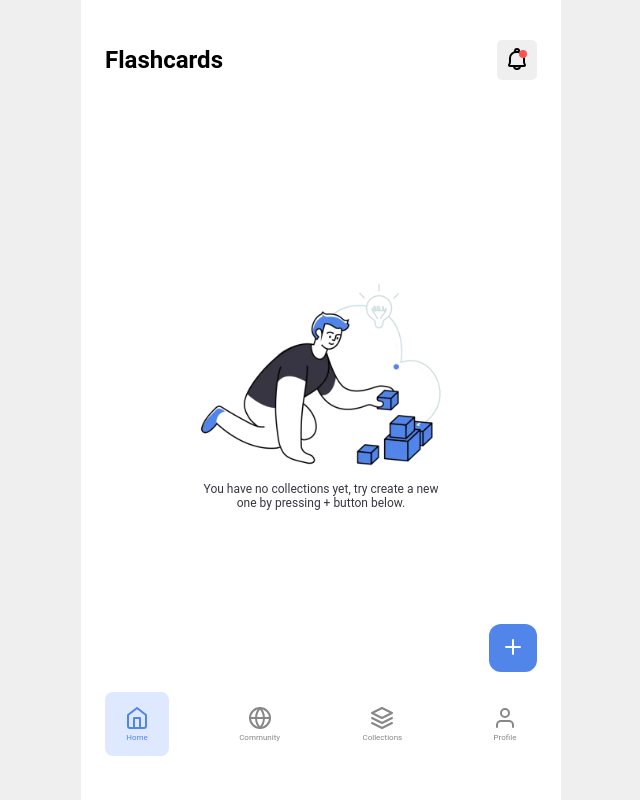
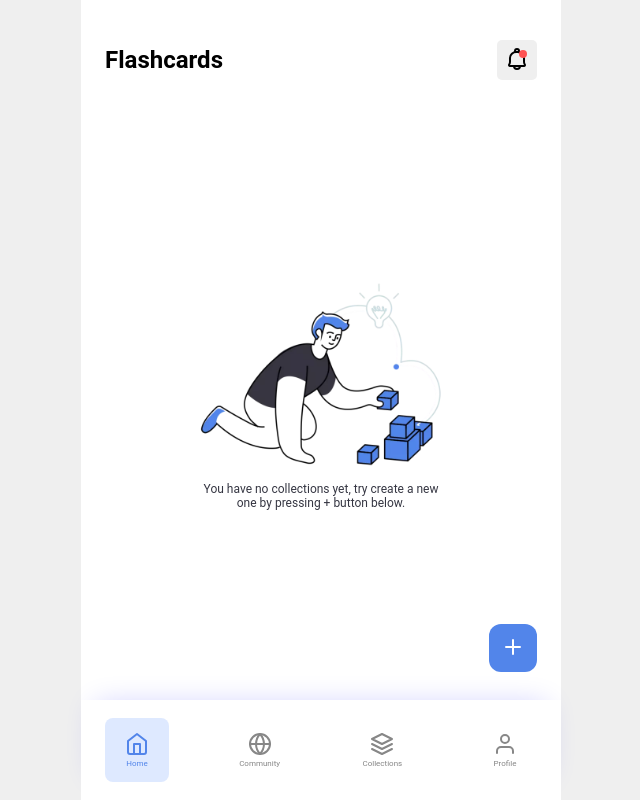
Before and after one commit to GilbertAurel/daily-tracker, a React (Create React App) app: page /home in a window 1280 px wide. Shown: the whole page, without its empty margins (319-959 px from the left). Built offline with nearby package versions, Linux system fonts and the light colour scheme.

Commit message:
fix: add box shadow

```diff
--- a/src/components/navigation-bar/index.tsx
+++ b/src/components/navigation-bar/index.tsx
@@ -14,14 +14,16 @@ const Navbar: React.FC = () => {
 
   const styles = {
     container: css`
+      height: 6.25rem;
       width: 100%;
       padding: 0 1.5rem;
       position: absolute;
-      bottom: 2.75rem;
+      bottom: 0;
       left: 0;
       display: flex;
       justify-content: space-between;
       align-items: center;
+      box-shadow: 0px -10px 30px -15px rgba(0, 0, 255, 0.2);
 
       -webkit-box-sizing: border-box;
       -moz-box-sizing: border-box;
```
